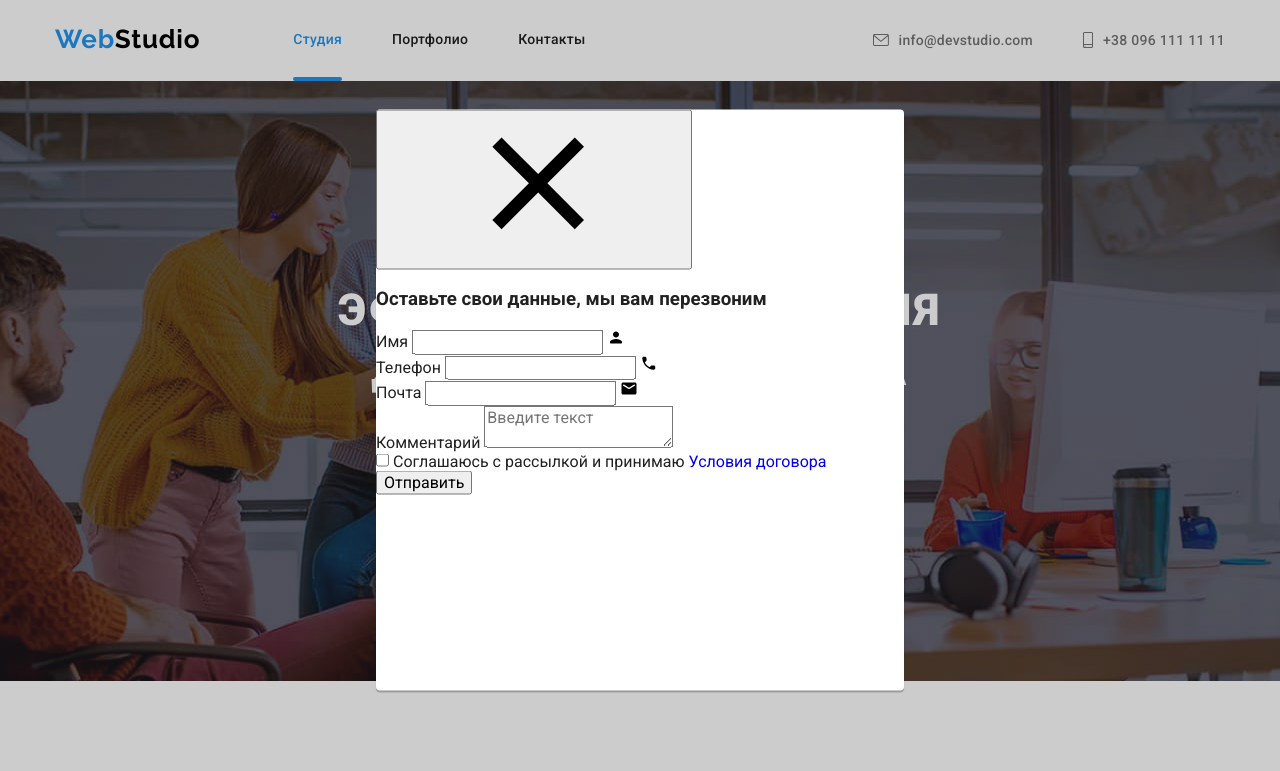
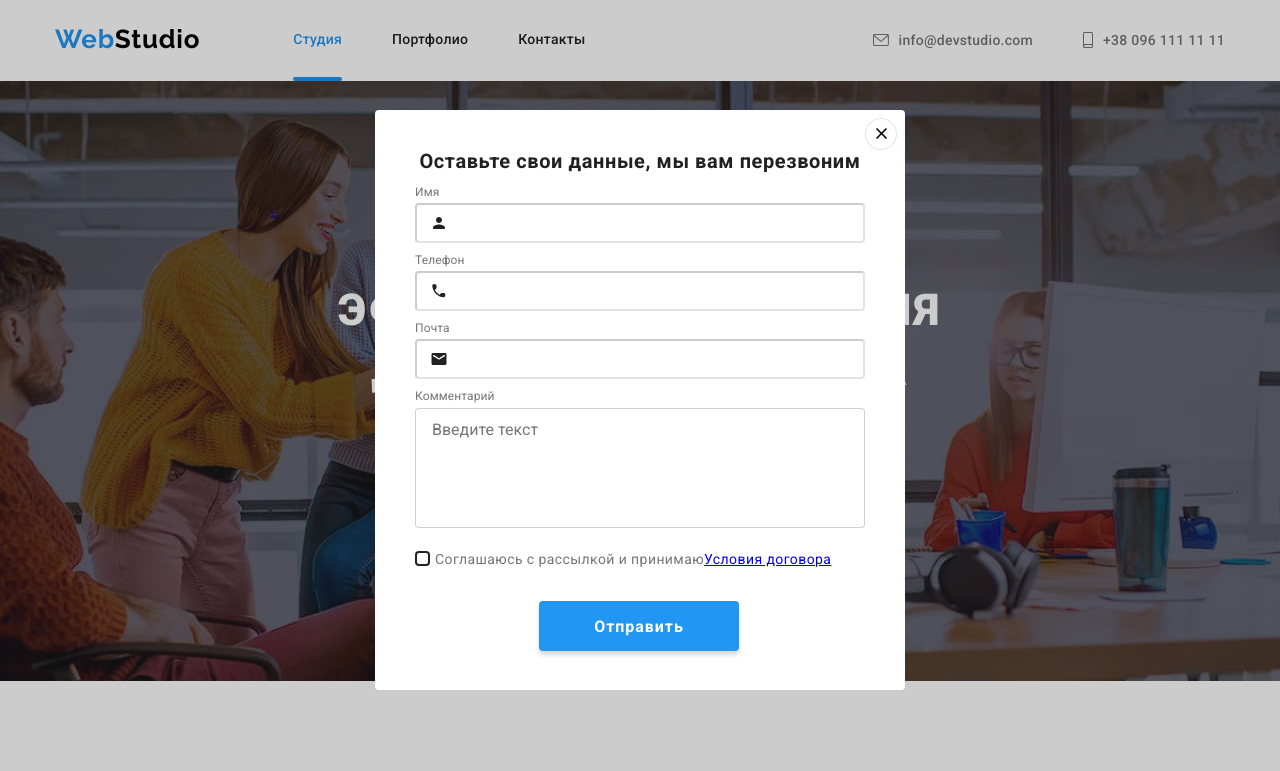
Before and after one commit to kr0o1ik/goit-markup-hw-06, a plain HTML site: page index.html in a window 1280 px wide. Both pictures are taken after a click on the button "Заказать услугу". Shown: the top 771 px of the page. Drawn offline with nearby package versions, Linux system fonts and the light colour scheme.

Commit message:
Update styles.css

```diff
--- a/css/styles.css
+++ b/css/styles.css
@@ -226,6 +226,7 @@ a {
   border-radius: 4px;
 }
 
+/*-----------------------------------------------------------------------------*/
 .backdrop {
   position: fixed;
   top: 0;
@@ -249,29 +250,168 @@ a {
   position: absolute;
   top: 50%;
   left: 50%;
-
-  min-width: 528px;
-  min-height: 581px;
-  background-color: rgba(255, 255, 255, 1);
-  transform: translate(-50%, -50%) scale(1);
-  transition: 250ms cubic-bezier(0.4, 0, 0.2, 1);
-
+  width: 530px ;
+  height: 580px ;
+  background-color: #FFFFFF;
   border-radius: 4px;
-  box-shadow: 0px 2px 1px rgba(0, 0, 0, 0.2), 0px 1px 1px rgba(0, 0, 0, 0.14);
+  transform: translate(-50%, -50%) scale(1)
 }
 
-.modal-close {
+.close-btn{
   position: absolute;
+  right: 8px;
+  top: 8px;
+  padding: 6px;
+  border-radius: 50%;
+  border: 1px solid rgba(0, 0, 0, 0.1);
+  background-color: #FFFFFF;
+  transition:
+  border-color 250ms cubic-bezier(0.4, 0, 0.2, 1),
+  color 250ms cubic-bezier(0.4, 0, 0.2, 1);
+}
+
+.icon-close{
+  width: 18px;
+  height: 18px;
   display: block;
-  width: 30px;
-  height: 30px;
-  top: 14px;
-  right: 14px;
+  color: currentColor;
+}
+
+.close-btn:hover{
+  border: 1px solid #2196f3;
+}
+
+.close-btn:hover .icon-close{
+  fill: #2196f3;
+}
+
+.modal-form{
+  margin: 40px;
+}
+
+.form-title{
+  font-weight: 700;
+  font-size: 20px;
+  line-height: 1.17;
+  letter-spacing: 0.03em;
+  color: #212121;
+  text-align: center;
+  margin-top: 0;
+  margin-bottom: 12px ;
+}
+
+.form-field{
+  display: flex;
+  flex-direction: column;
+  position: relative;
+  margin-bottom: 10px;
+}
+
+.form-label{
+  font-weight: 400;
+  font-size: 12px;
+  line-height: 1.17;
+  letter-spacing: 0.01em;
+  color: #757575;
+  margin-bottom: 4px;
+}
+
+.form-input{
+  width: 100%;
+  height: 40px;
+  border-color: rgba(33, 33, 33, 0.2);
+  border-radius: 4px;
+  padding: 12px 12px 12px 42px;
+  outline: none;
+  transition: border-color 250ms cubic-bezier(0.4, 0, 0.2, 1);
+}
+
+.form-input:focus{
+  border-color: #2196f3;
+
+}
+
+.form-input:focus + .form-icon{
+fill: #2196f3;
+}
+
+.form-icon{
+  fill:#212121 ;
+  position: absolute;
+  left:15px;
+  top: 29px;
+  transition: fill 250ms cubic-bezier(0.4, 0, 0.2, 1);
+}
+
+.enter-comment{
+  height: 120px ;
+  padding: 12px 16px;
+  resize: none ;
+}
+
+label>a{
+  text-decoration: underline;
+}
+
+.licence{
+
+  margin-top: 20px;
+  margin-bottom: 30px;
+  display: flex;
+  text-align: center;
+}
+
+.checkbox{
+  appearance: none;
+}
+.check-icon{
+  display: inline-block;
+  width: 15px;
+  height: 15px;
+  margin-top: 3px;
+  margin-right: 5px;
+  border: 2px solid #212121;
+  border-radius: 4px;
+}
+
+.checkbox:checked + .check-icon{
+  border-color: transparent;
+  background-color: #2196f3;
+  background-image: url(../images/svg/icon-check.svg);
+  background-size: contain;
+  background-origin:border-box;
+  transition: background-color 250ms cubic-bezier(0.4, 0, 0.2, 1);
+}
+
+
+.licence-box{
+  display: flex;
+  font-weight: 400;
+  font-size: 14px;
+  line-height: 1.71;
+  letter-spacing: 0.03em;
+  color: #757575;
+}
+
+.form-button {
+  font-family: Roboto;
+  width: 200px;
+  height: 50px;
+  background-color: #2196f3;
+  color: #ffffff;
+  font-weight: 700;
+  font-size: 16px;
+  cursor: pointer;
+  line-height: 1.87;
+  letter-spacing: 0.06em;
+  box-shadow: 0px 4px 4px rgba(0, 0, 0, 0.15);
+  border-radius: 4px;
+  margin-left: 12px;
   padding: 0;
+  align-content: center;
   border: none;
-  border-radius: 50%;
-  cursor: pointer;
-  background-image: url(../images/svg/close.svg);
+  margin: 0px 124px ;
+
 }
 /*---------------------Особенности---------------------*/
 .features-section {
@@ -530,6 +670,10 @@ a {
   justify-content: center;
 
   color: #AFB1B8;
+
+  transition:
+  color 350ms cubic-bezier(0.4, 0, 0.2, 1),
+  border-color 350ms cubic-bezier(0.4, 0, 0.2, 1);
 }
 
 .customer-link:hover,
@@ -601,6 +745,60 @@ address {
 
 .logo-bottom>span {
   color:#2196f3;
+}
+
+/*-------------------------------Подпишитесь на рассылку----------------------------------*/
+.subscription{
+  margin-top: 15px;
+  color: #ffffff;
+  margin-left: 93px;
+}
+
+.sub-title{
+  font-weight: 700;
+  font-size: 14px;
+  text-transform: uppercase;
+  line-height: 1.14;
+  letter-spacing: 0.03em;
+  margin: 0;
+  margin-bottom: 20px;
+  color: #ffffff;
+}
+
+.ftr-form-field{
+  display: flex;
+}
+
+.sub-input{
+  height: 50px ;
+  width: 358px;
+  background-color: #2F303A;
+  border-color: rgba(255, 255, 255, 0.3) ;
+  border-radius: 4px;
+  padding: 0px 16px;
+  color: #FFFFFF;
+}
+
+.sub-button{
+  display: flex;
+  justify-content: center;
+  min-width: 200px;
+  background-color: #2196f3;
+  color: #ffffff;
+  font-weight: 700;
+  font-size: 16px;
+  cursor: pointer;
+  line-height: 1.87;
+  letter-spacing: 0.06em;
+  border-radius: 4px;
+  margin-left: 12px;
+  padding: 10px;
+  border: none;
+}
+
+.sub-icon{
+  fill: #f5f4fa;
+  transform: translateY(4px) translateX(10px);
 }
 
 /*-------------присоединяйтесь-----------------------*/
@@ -797,12 +995,12 @@ img{
   line-height: 2;
   letter-spacing: 0.06em;
   margin-bottom: 4px;
-  margin-top: 20px;
+  /*margin-top: 20px;*/
 }
 
 .project-type {
   color: #757575;
-  font-weight: 400;
+  /*font-weight: 400;*/
   font-size: 16px;
   line-height: 1.87;
   letter-spacing: 0.03em;
```
